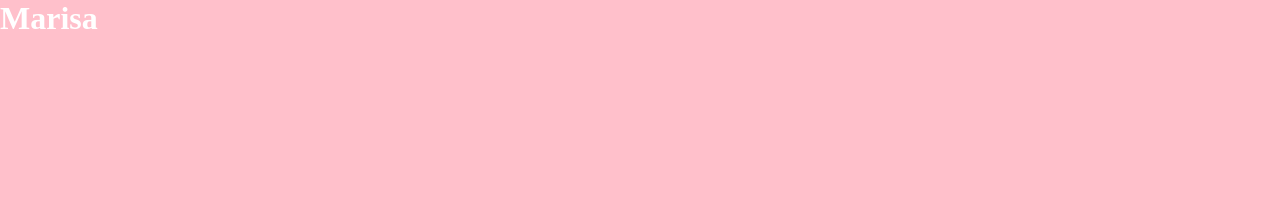
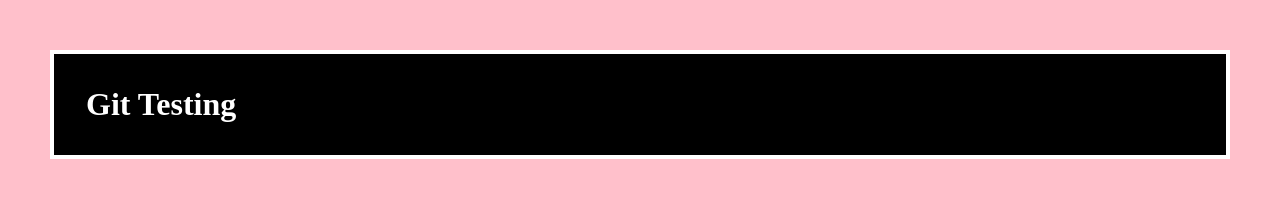
Before and after one commit to LerMari/git-test, a plain HTML site: page index.html in a window 1280 px wide. Drawn offline with Linux system fonts and the light colour scheme.

Commit message:
background testing

```diff
--- a/index.html
+++ b/index.html
@@ -8,6 +8,6 @@
     <link rel="stylesheet" href="style.css">
 </head>
 <body>
-    <h1>Marisa</h1>
+    <h1>Git Testing</h1>
 </body>
 </html>
--- a/style.css
+++ b/style.css
@@ -8,3 +8,10 @@ body {
     background-color: pink;
     color: white;
 }
+
+h1 {
+    margin: 50px;
+    padding: 32px;
+    border: 4px solid white;
+    background-color: black;
+}
```
